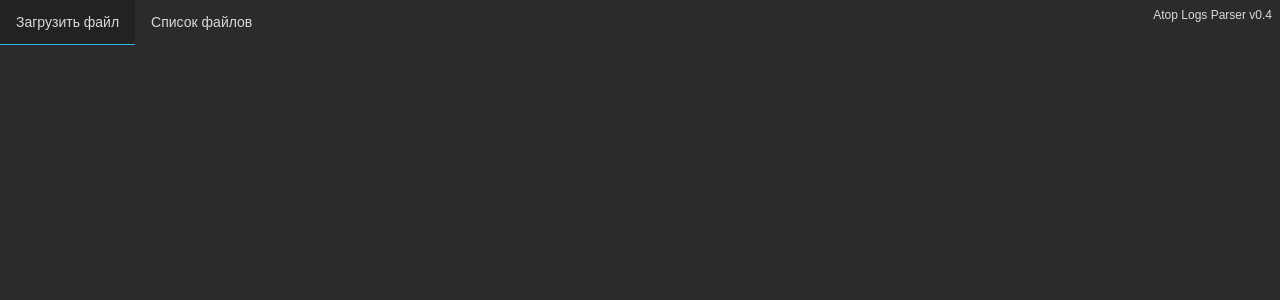
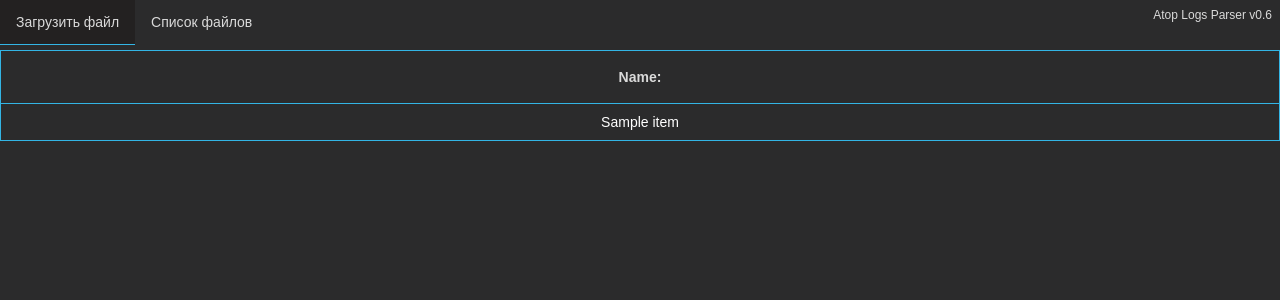
Before and after one commit to vladimir97mix/atop-parser, a Flask app: template templates/file_list.html in a window 1280 px wide. Shown: the top 300 px of the page. Run offline with Flask 3, Linux system fonts and the light colour scheme; the template is opened without the code that fills it: most values are stand-ins (such as "Sample title", 1, 10 or a date in 2020).

Commit message:
v0.6 added list of charts

```diff
--- a/main.py
+++ b/main.py
@@ -54,6 +54,11 @@ def file_list():
 def chart():
     filename = request.args.get('name')
     folder_name = request.args.get('fname')
+    if filename == None:
+        files = os.listdir(os.path.join('uploads', folder_name))
+        for file in files:
+            if not re.match(r'.*\.txt', file):
+                filename = file
     atop_parse.compile_file_to_txt(filename, folder_name)
     json_dump_cpu = atop_parse.parse_cpu(filename, folder_name)
     json_dump_mem = atop_parse.parse_mem(filename, folder_name)
--- a/static/css/style.css
+++ b/static/css/style.css
@@ -118,3 +118,36 @@ details[open] summary {
 .input-file input[type=file]:disabled + .input-file-btn {
 	background-color: #eee;
 }
+
+table {
+  font-family: arial, sans-serif;
+  border-collapse: collapse;
+  width: 100%;
+  margin-top:50px
+}
+
+td, th {
+  border: 1px solid #33b5e5;
+  text-align: center;
+  padding: 18px;
+    position: relative;
+}
+
+td a {
+
+    position: absolute; /* Абсолютное позиционирование */
+    left: 0; right: 0; /* По ширине ячейки */
+    top: 0; bottom: 0; /* По высоте ячейки */
+    padding: 10px; /* Поля вокруг текста */
+}
+td a:hover {
+    /*background-color: #33b5e5;*/
+    border: 3px solid #33b5e5;
+}
+
+
+a {
+    text-align: center;
+    color: white;
+    text-decoration: none;
+}
--- a/templates/chart.html
+++ b/templates/chart.html
@@ -6,8 +6,8 @@
     <link rel= "stylesheet" type= "text/css" href= "/css/style.css">
 <ul>
     <li><a href="/">Загрузить файл</a></li>
-    <li><a href="#!">Список файлов</a></li>
-    <li style="float: right; font-size: 12px; padding: 8px;">Atop Logs Parser v0.4</li>
+    <li><a href="/list">Список файлов</a></li>
+    <li style="float: right; font-size: 12px; padding: 8px;">Atop Logs Parser v0.6</li>
 </ul>
 </head>
 <body>
--- a/templates/file_list.html
+++ b/templates/file_list.html
@@ -7,11 +7,20 @@
 
   <ul>
     <li><a href="/">Загрузить файл</a></li>
-    <li><a href="#!">Список файлов</a></li>
-    <li style="float: right; font-size: 12px; padding: 8px;">Atop Logs Parser v0.4</li>
+    <li><a href="/list">Список файлов</a></li>
+    <li style="float: right; font-size: 12px; padding: 8px;">Atop Logs Parser v0.6</li>
 </ul>
 </head>
 <body>
 
-</body>
-</html>
+<table>
+<th>Name:
+{% for item in dir_list %}
+<tr>
+ <td>
+     <a href="/chart?fname={{item}}">{{item}}</a>
+ </td>
+</tr>
+{% endfor %}
+    </th>
+</table>
--- a/templates/upload_file.html
+++ b/templates/upload_file.html
@@ -8,7 +8,7 @@
     <ul>
     <li><a href="/">Загрузить файл</a></li>
     <li><a href="/list">Список файлов</a></li>
-    <li style="float: right; font-size: 12px; padding: 8px;">Atop Logs Parser v0.4</li>
+    <li style="float: right; font-size: 12px; padding: 8px;">Atop Logs Parser v0.6</li>
 </ul>
 </head>
 <body>
```
Also changed, not shown: atop_parse.py (+12 -6 lines).
